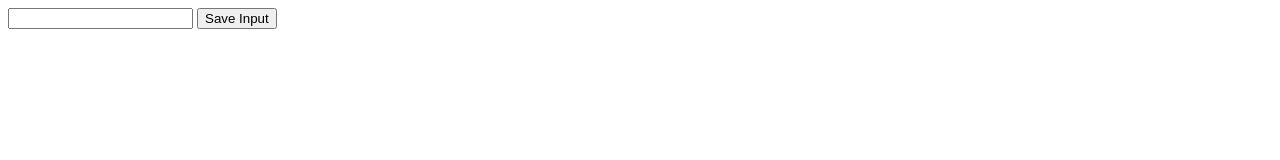
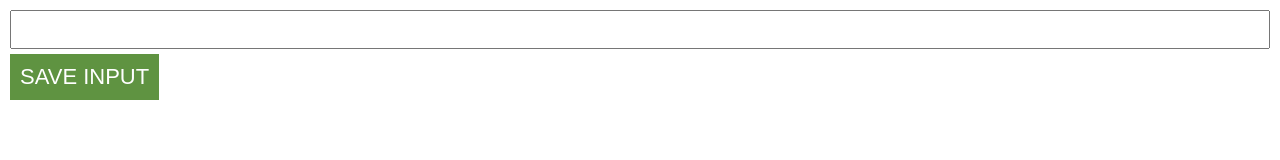
Before and after one commit to oliullahjewel96/Chrome-Extension, a plain HTML site: page index.html in a window 1280 px wide. Drawn offline with Linux system fonts and the light colour scheme.

Commit message:
Styled the input field and Button

```diff
--- a/index.css
+++ b/index.css
@@ -0,0 +1,32 @@
+* {
+    box-sizing: border-box;
+    margin: 0;
+    padding: 0;
+}
+
+body {
+    margin: 0;
+    padding: 10px;
+    font-family: Arial, Helvetica, sans-serif;
+}
+
+input {
+    width: 100%;
+    padding: 10px;
+}
+
+button {
+    background-color: #5f9341;
+    color: #fff;
+    font-size: 22px;
+    text-transform: uppercase;
+    text-align: center;
+    margin-top: 5px;
+    border: none;
+    padding: 10px;
+    cursor: pointer;
+}
+
+button:active {
+    transform: scale(0.98);
+}
--- a/index.html
+++ b/index.html
@@ -5,6 +5,7 @@
     <meta charset="UTF-8" />
     <meta http-equiv="X-UA-Compatible" content="IE=edge" />
     <meta name="viewport" content="width=device-width, initial-scale=1.0" />
+    <link rel="stylesheet" href="index.css" />
     <title>Chrome Extension</title>
 </head>
 
```
